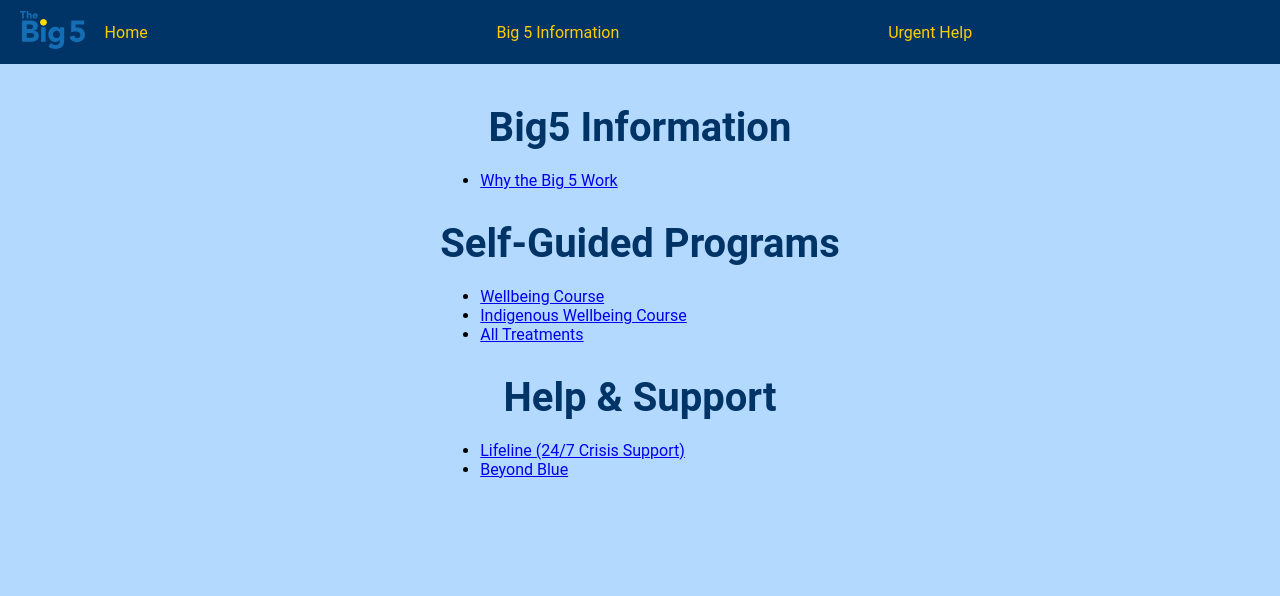
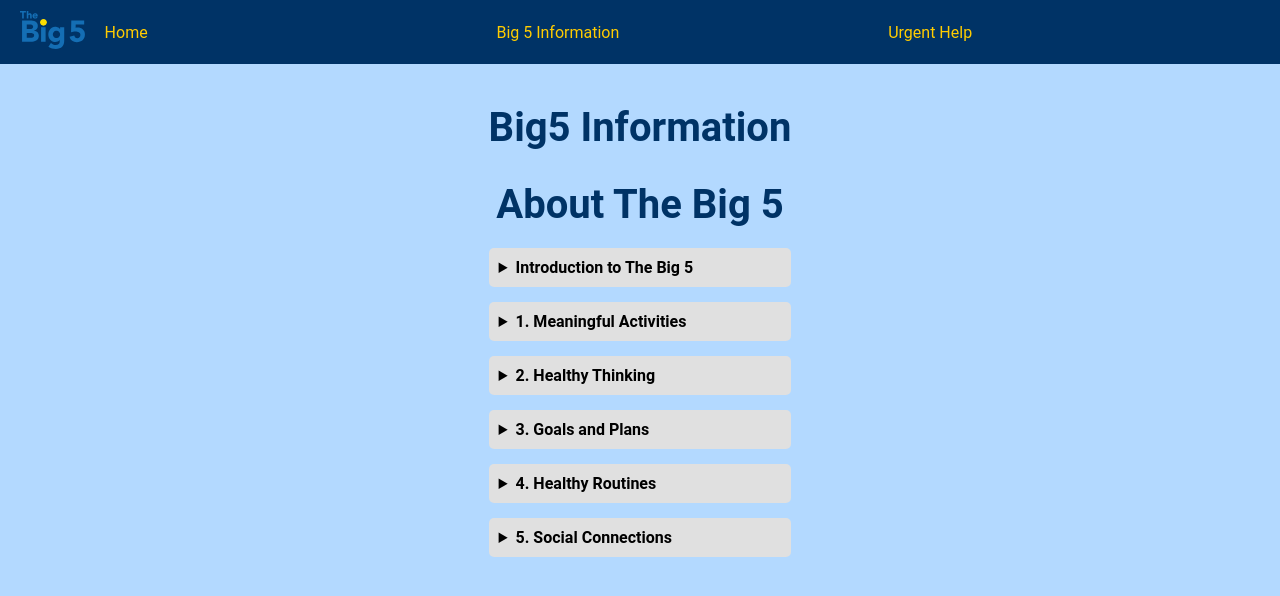
Before and after one commit to CafeRacer68/big5-react-app, a React (Create React App) app in the folder big5_react_flat_root/: page /resources in a window 1280 px wide. Shown: the top 596 px of the page. Built offline with nearby package versions, Linux system fonts and the light colour scheme; no server answers.

Commit message:
move accordion commit

```diff
--- a/big5_react_flat_root/src/App.js
+++ b/big5_react_flat_root/src/App.js
@@ -102,8 +102,6 @@
           The Big 5 Checklist
         </button>
       </div>
-
-      <Big5Accordion />
     </div>
   );
 }
--- a/big5_react_flat_root/src/components/Resources.js
+++ b/big5_react_flat_root/src/components/Resources.js
@@ -1,4 +1,5 @@
 import React from "react";
+import Big5Accordion from "./Big5Accordion"; // 👈 Make sure this import exists
 
 const Resources = () => {
   return (
@@ -6,74 +7,7 @@
       <h2 style={{ color: "#003366" }}>Big5 Information</h2>
 
       <section style={{ marginBottom: 30 }}>
-        <ul>
-          <li>
-            <a
-              href="https://www.mindspot.org.au/info/the-big-five/why-big-five-works/"
-              target="_blank"
-              rel="noopener noreferrer"
-            >
-              Why the Big 5 Work
-            </a>
-          </li>
-        </ul>
-      </section>
-
-      <section style={{ marginBottom: 30 }}>
-        <h3>Self-Guided Programs</h3>
-        <ul>
-          <li>
-            <a
-              href="https://www.mindspot.org.au/treatments/wellbeing-course/"
-              target="_blank"
-              rel="noopener noreferrer"
-            >
-              Wellbeing Course
-            </a>
-          </li>
-          <li>
-            <a
-              href="https://www.mindspot.org.au/treatments/indigenous-wellbeing-course/"
-              target="_blank"
-              rel="noopener noreferrer"
-            >
-              Indigenous Wellbeing Course
-            </a>
-          </li>
-          <li>
-            <a
-              href="https://www.mindspot.org.au/treatment/what-we-offer/"
-              target="_blank"
-              rel="noopener noreferrer"
-            >
-              All Treatments
-            </a>
-          </li>
-        </ul>
-      </section>
-
-      <section style={{ marginBottom: 30 }}>
-        <h3>Help & Support</h3>
-        <ul>
-          <li>
-            <a
-              href="https://www.lifeline.org.au/"
-              target="_blank"
-              rel="noopener noreferrer"
-            >
-              Lifeline (24/7 Crisis Support)
-            </a>
-          </li>
-          <li>
-            <a
-              href="https://www.beyondblue.org.au/"
-              target="_blank"
-              rel="noopener noreferrer"
-            >
-              Beyond Blue
-            </a>
-          </li>
-        </ul>
+        <Big5Accordion />
       </section>
     </div>
   );
```
